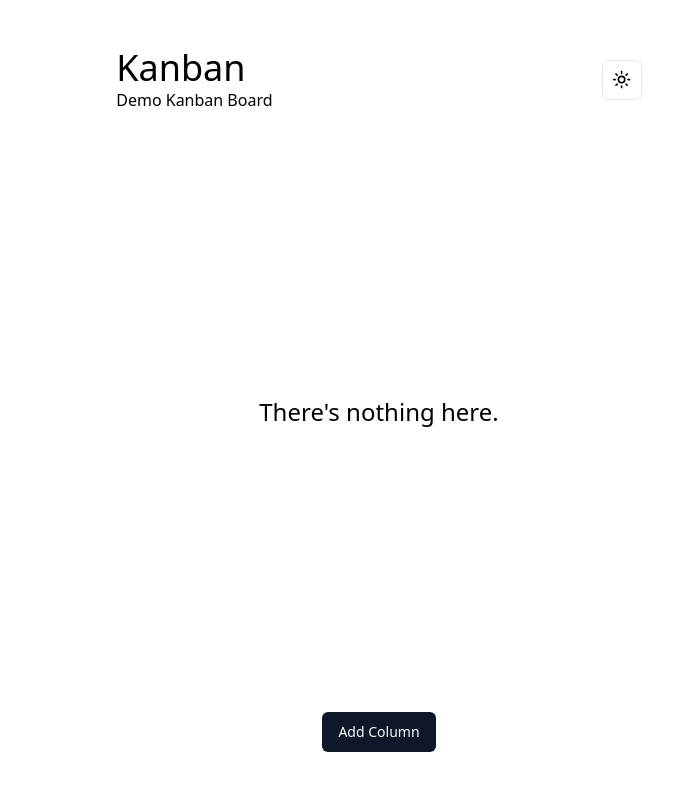
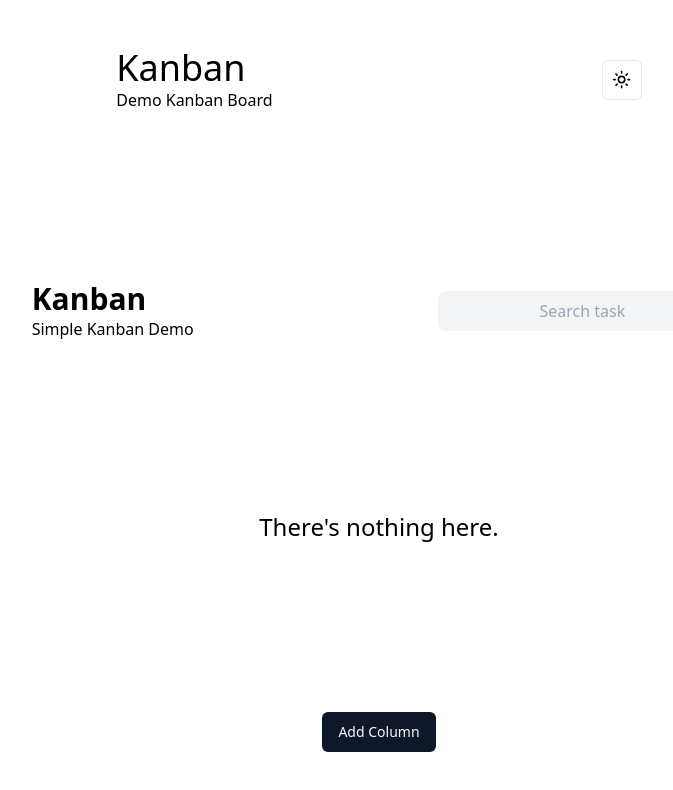
Before and after one commit to yurikdotdev/kanban-demo, a React (Vite) app: page / in a window 1280 px wide. Shown: the top 790 px of the page, without its empty margins (261-934 px from the left). Built offline with nearby package versions, Linux system fonts and the light colour scheme.

Commit message:
feat: implement search functionality

```diff
--- a/src/components/KanbanBoard.tsx
+++ b/src/components/KanbanBoard.tsx
@@ -35,6 +35,7 @@ function KanbanBoard() {
     createTask,
     deleteTask,
     editTask,
+    searchTask,
   } = useTask();
 
   const columnsId = columns.map((column) => column.id);
@@ -157,6 +158,24 @@ function KanbanBoard() {
         onDragEnd={onDragEnd}
         onDragOver={onDragOver}
       >
+        <div className="flex w-full items-center justify-evenly">
+          <div>
+            <h1 className="text-3xl font-bold">Kanban</h1>
+            <p>Simple Kanban Demo</p>
+          </div>
+          <input
+            type="text"
+            className="h-fit w-72 rounded-lg bg-gray-100 p-2 text-center outline-none"
+            placeholder="Search task"
+            onChange={(e) => searchTask(e.target.value)}
+            autoFocus
+            onKeyDown={(e) => {
+              if (e.key === 'Enter') {
+                searchTask(e.currentTarget.value);
+              }
+            }}
+          />
+        </div>
         <div className="flex gap-4">
           <SortableContext items={columnsId}>
             {columns.length ? (
--- a/src/hooks/useTask.tsx
+++ b/src/hooks/useTask.tsx
@@ -1,12 +1,17 @@
 import { generateId } from '@/lib/utils';
 import { TaskType } from '@/types';
-import { useState } from 'react';
+import { useEffect, useState } from 'react';
 import useLocalStorage from './useLocalStorage';
 
 function useTask() {
   const [tasks, setTasks] = useLocalStorage<TaskType[]>('TASK_DATA', []);
 
+  const [filteredTasks, setFilteredTasks] = useState<TaskType[]>([]);
   const [activeTask, setActiveTask] = useState<TaskType | null>(null);
+
+  useEffect(() => {
+    setFilteredTasks(tasks);
+  }, [tasks]);
 
   function createTask(columnId: string) {
     const newTask: TaskType = {
@@ -27,19 +32,28 @@ function useTask() {
   }
 
   function editTask(taskId: string, content: string) {
-    const updatedTasks = tasks.map((task) => {
-      if (task.id !== taskId) {
-        return task;
-      } else {
-        return { ...task, content };
-      }
-    });
+    const updatedTasks = tasks.map((task) =>
+      task.id !== taskId ? task : { ...task, content }
+    );
 
     setTasks(updatedTasks);
   }
 
+  function searchTask(query: string) {
+    if (!query) {
+      setFilteredTasks(tasks);
+      return;
+    }
+
+    const filtered = tasks.filter((task) =>
+      task.content.toLowerCase().includes(query.toLowerCase())
+    );
+
+    setFilteredTasks(filtered);
+  }
+
   return {
-    tasks,
+    tasks: filteredTasks,
     setTasks,
     activeTask,
     setActiveTask,
@@ -47,6 +61,7 @@ function useTask() {
     deleteTask,
     deleteTasksByColumnId,
     editTask,
+    searchTask,
   };
 }
 
```
